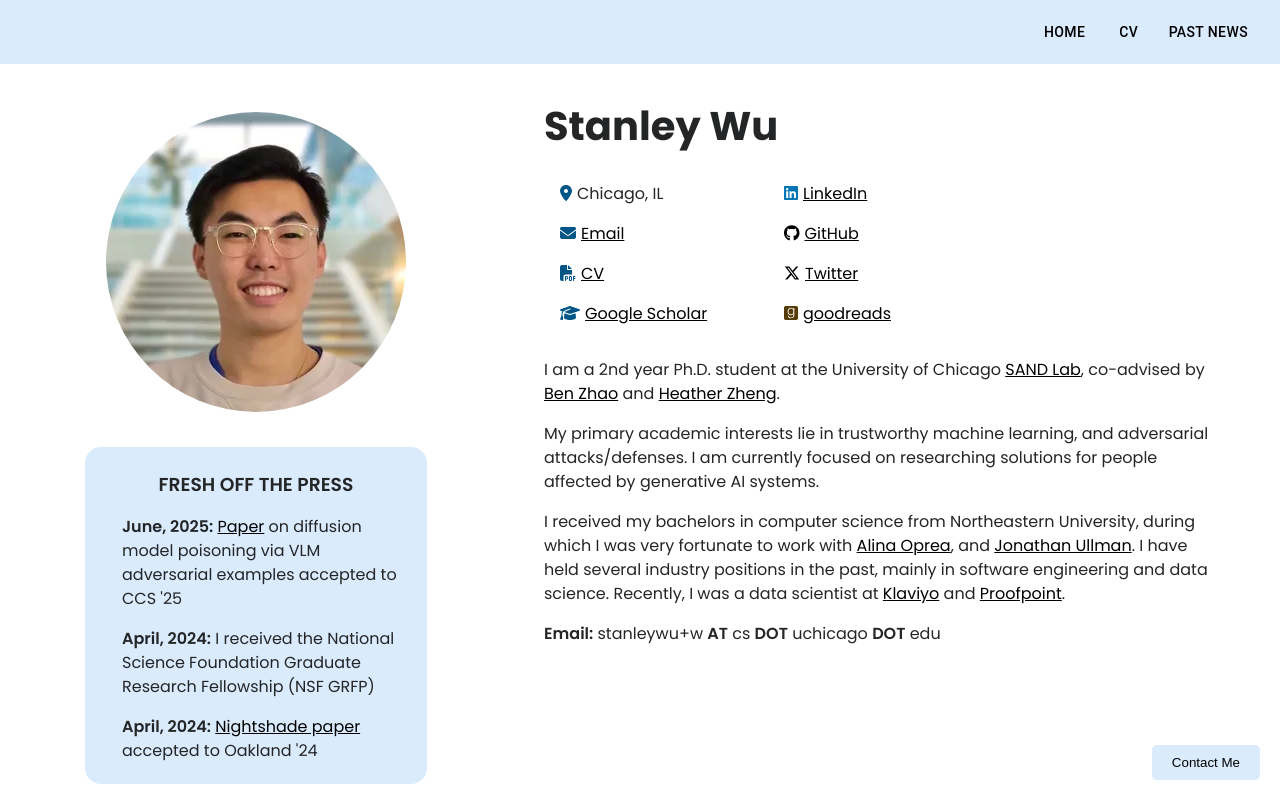
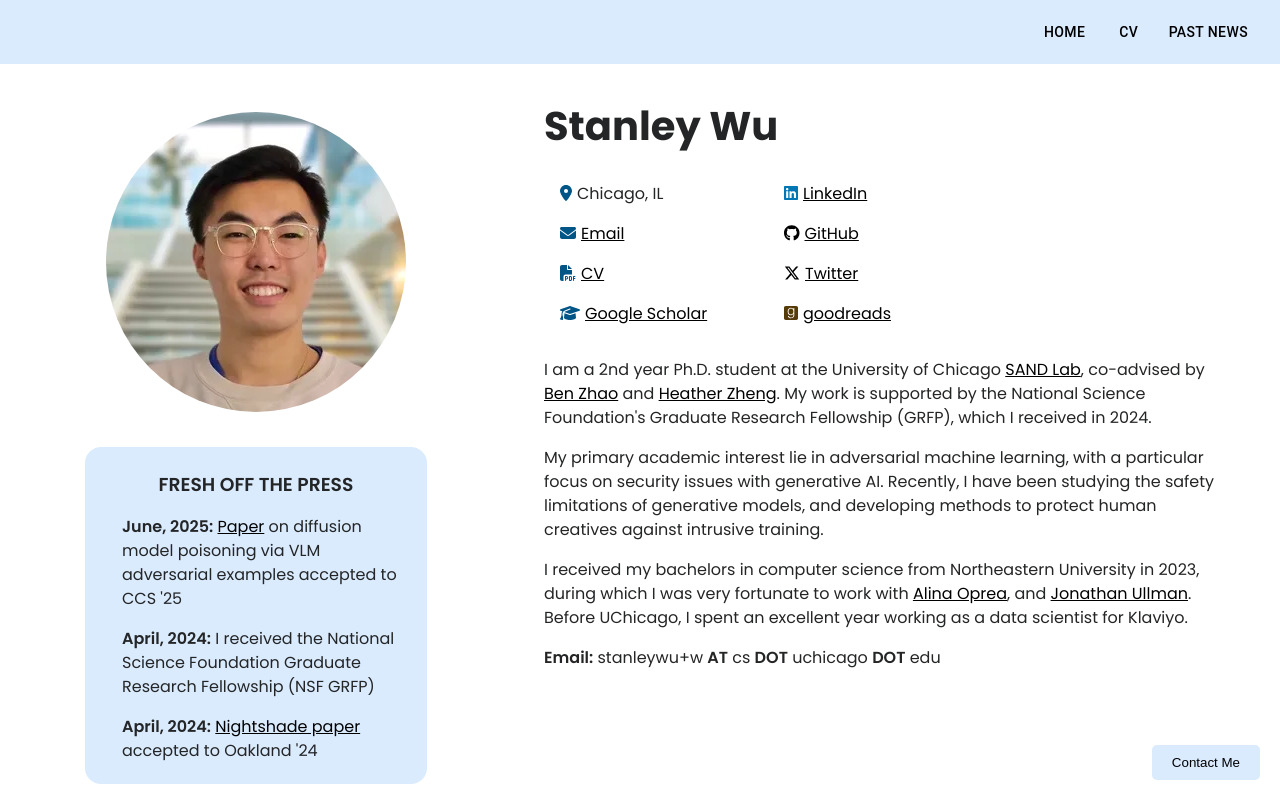
Before and after one commit to stanleykywu/stanley-portfolio-website-nextjs, a Next.js app: page / in a window 1280 px wide. Shown: the top 800 px of the page. Built offline with nearby package versions, Linux system fonts and the light colour scheme.

Commit message:
updated bio

```diff
--- a/pages/header/Header.jsx
+++ b/pages/header/Header.jsx
@@ -95,13 +95,13 @@ const Header = () => {
             </Grid>
           </Grid>
           <p align="left" style={{}}>
-            I am a 2nd year Ph.D. student at the University of Chicago <a href='https://sandlab.cs.uchicago.edu/' target="_blank" rel="noreferrer" style={{ textDecoration: 'underline', color: 'black' }}>SAND Lab</a>, co-advised by <a href='https://people.cs.uchicago.edu/~ravenben/' target="_blank" rel="noreferrer" style={{ textDecoration: 'underline', color: 'black' }}>Ben Zhao</a> and <a href='https://people.cs.uchicago.edu/~htzheng/' target="_blank" rel="noreferrer" style={{ textDecoration: 'underline', color: 'black' }}>Heather Zheng</a>.
+            I am a 2nd year Ph.D. student at the University of Chicago <a href='https://sandlab.cs.uchicago.edu/' target="_blank" rel="noreferrer" style={{ textDecoration: 'underline', color: 'black' }}>SAND Lab</a>, co-advised by <a href='https://people.cs.uchicago.edu/~ravenben/' target="_blank" rel="noreferrer" style={{ textDecoration: 'underline', color: 'black' }}>Ben Zhao</a> and <a href='https://people.cs.uchicago.edu/~htzheng/' target="_blank" rel="noreferrer" style={{ textDecoration: 'underline', color: 'black' }}>Heather Zheng</a>. My work is supported by the National Science Foundation's Graduate Research Fellowship (GRFP), which I received in 2024.
           </p>
           <p align="left">
-            My primary academic interests lie in trustworthy machine learning, and adversarial attacks/defenses. I am currently focused on researching solutions for people affected by generative AI systems.
+            My primary academic interest lie in adversarial machine learning, with a particular focus on security issues with generative AI. Recently, I have been studying the safety limitations of generative models, and developing methods to protect human creatives against intrusive training.
           </p>
           <p>
-            I received my bachelors in computer science from Northeastern University, during which I was very fortunate to work with <a href='https://www.ccs.neu.edu/home/alina/' target="_blank" rel="noreferrer" style={{ textDecoration: 'underline', color: 'black' }}>Alina Oprea</a>, and <a href='https://jonathan-ullman.github.io/' target="_blank" rel="noreferrer" style={{ textDecoration: 'underline', color: 'black' }}>Jonathan Ullman</a>. I have held several industry positions in the past, mainly in software engineering and data science. Recently, I was a data scientist at <a href='https://www.klaviyo.com/' target="_blank" rel="noreferrer" style={{ textDecoration: 'underline', color: 'black' }}>Klaviyo</a> and <a href='https://www.proofpoint.com/us' target="_blank" rel="noreferrer" style={{ textDecoration: 'underline', color: 'black' }}>Proofpoint</a>.
+            I received my bachelors in computer science from Northeastern University in 2023, during which I was very fortunate to work with <a href='https://www.ccs.neu.edu/home/alina/' target="_blank" rel="noreferrer" style={{ textDecoration: 'underline', color: 'black' }}>Alina Oprea</a>, and <a href='https://jonathan-ullman.github.io/' target="_blank" rel="noreferrer" style={{ textDecoration: 'underline', color: 'black' }}>Jonathan Ullman</a>. Before UChicago, I spent an excellent year working as a data scientist for Klaviyo.
           </p>
           <p><b>Email:</b> stanleywu+w <b>AT</b> cs <b>DOT</b> uchicago <b>DOT</b> edu</p>
         </Grid>
```
